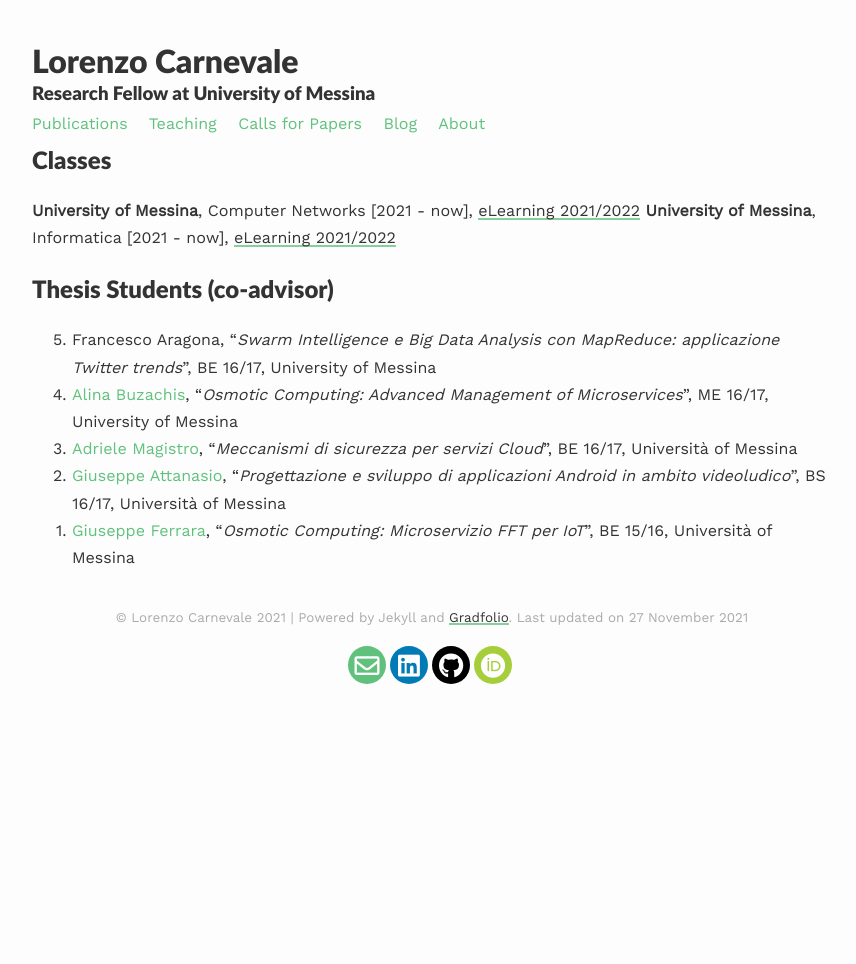
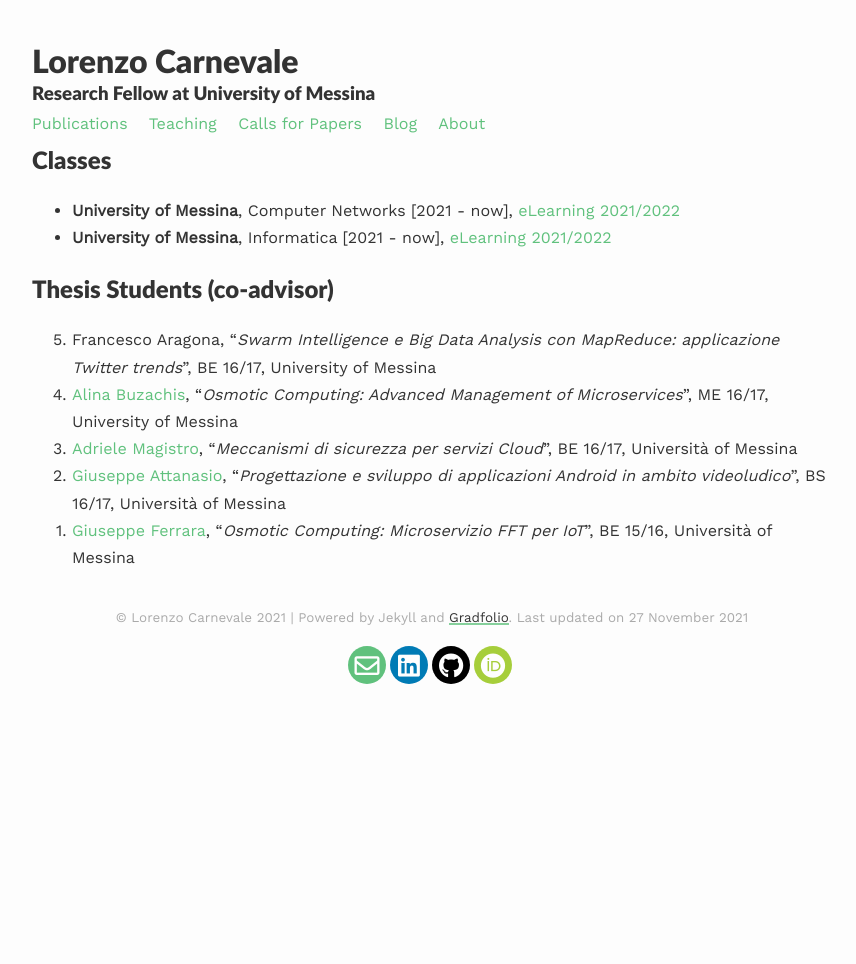
Before and after one commit to lcarnevale/lcarnevale.github.io, a Jekyll site: the page built from _pages/education.md, in a window 1280 px wide. Shown: the whole page, without its empty margins (208-1064 px from the left). Built offline with Jekyll 4.4.1, drawn with Linux system fonts in a browser that asks for light colours; nearby versions of some CDN libraries.

Commit message:
fix bullet list of classes

```diff
--- a/_pages/education.md
+++ b/_pages/education.md
@@ -6,8 +6,8 @@
 ---
 
 ## Classes
-**University of Messina**, Computer Networks [2021 - now], [eLearning 2021/2022](https://moodle2.unime.it/course/view.php?id=48056)
-**University of Messina**, Informatica [2021 - now], [eLearning 2021/2022](https://moodle2.unime.it/course/view.php?id=48069)
+- **University of Messina**, Computer Networks [2021 - now], [eLearning 2021/2022](https://moodle2.unime.it/course/view.php?id=48056)
+- **University of Messina**, Informatica [2021 - now], [eLearning 2021/2022](https://moodle2.unime.it/course/view.php?id=48069)
 
 ## Thesis Students (co-advisor)
 1. Francesco Aragona, "*Swarm Intelligence e Big Data Analysis con MapReduce: applicazione Twitter trends*", BE 16/17, University of Messina
```
